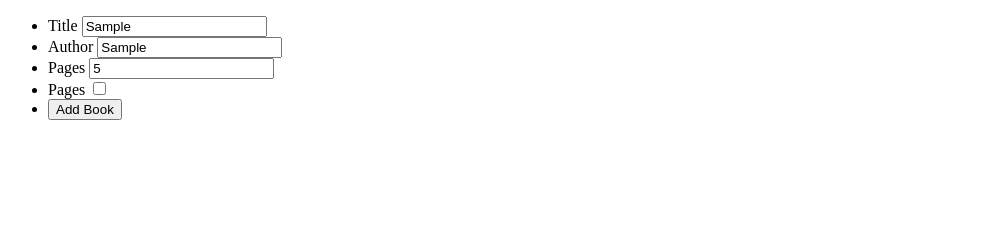
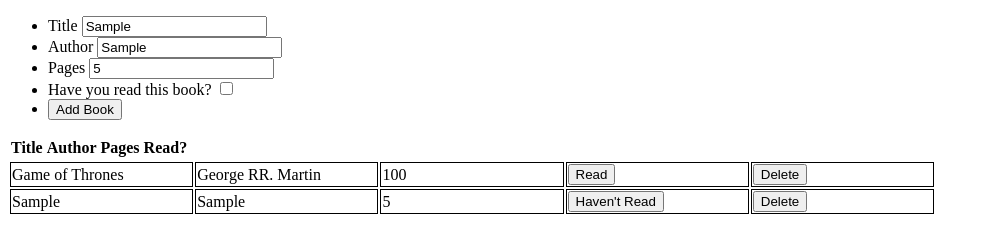
Before and after one commit to minhnguyen9702/library, a plain HTML site: page index.html in a window 1280 px wide. Both pictures are taken after typing "Sample", "Sample", "5" into the empty fields and a click on the button "Add Book". Shown: the whole page, without its empty margins (0-987 px from the left). Drawn offline with Linux system fonts and the light colour scheme.

Commit message:
refactor code regarding isRead

```diff
--- a/index.html
+++ b/index.html
@@ -9,7 +9,7 @@
 </head>
 
 <body>
-    <div id="inputs">
+    <div id="form">
         <ul>
             <li>
                 <label for="title">Title</label>
@@ -24,7 +24,7 @@
                 <input type="number" id="pages" name="pages" placeholder=" ">
             </li>
             <li>
-                <label for="isRead">Pages</label>
+                <label for="isRead">Have you read this book?</label>
                 <input type="checkbox" id="isRead" name="isRead">
             </li>
             <li>
@@ -32,6 +32,16 @@
             </li>
         </ul>
     </div>
+    <table id="bookTableHeader">
+        <tr>
+            <th>Title</th>
+            <th>Author</th>
+            <th>Pages</th>
+            <th>Read?</th>
+        </tr>
+    </table>
+    <table id="bookTableBody">
+    </table>
     <script src="script.js"></script>
 </body>
 
--- a/script.js
+++ b/script.js
@@ -1,10 +1,11 @@
-const myLibrary = [];
+const myLibrary = [new Book("Game of Thrones", "George RR. Martin", "100", true)];
 
-let $titleInput = document.querySelector("#title");
-let $authorInput = document.querySelector("#author");
-let $pagesInput = document.querySelector("#pages");
-let $isRead = document.querySelector("#isRead");
-let addBook = document.querySelector("#addBook");
+const $titleInput = document.querySelector("#title");
+const $authorInput = document.querySelector("#author");
+const $pagesInput = document.querySelector("#pages");
+const $isRead = document.querySelector("#isRead");
+const $addBook = document.querySelector("#addBook");
+const $table = document.querySelector("#bookTableBody")
 
 function Book(title, author, pages, isRead) {
     this.title = title;
@@ -14,11 +15,41 @@ function Book(title, author, pages, isRead) {
 }
 
 function addBookToLibrary() {
-    // do stuff here
     let title = $titleInput.value;
     let author = $authorInput.value;
     let pages = $pagesInput.value;
-    let isRead = getReadValue();
-    let newBook = new Book()
+    let isRead = $isRead.checked;
+    let newBook = new Book(title, author, pages, isRead);
     myLibrary.push(newBook);
+    displayBooks();
 }
+
+function displayReadValue(isRead) {
+    if (isRead == true) {
+        return "Read";
+    } else {
+        return "Haven't Read";
+    }
+}
+
+function clearTable() {
+    $table.innerHTML = ""
+}
+
+function displayBooks() {
+    clearTable();
+    for(let i = 0; i< myLibrary.length; i++) {
+        const htmlBook =`
+        <tr>
+            <td>${myLibrary[i].title}</td>
+            <td>${myLibrary[i].author}</td>
+            <td>${myLibrary[i].pages}</td>
+            <td><button class="statusButton" data-index="${i}">${displayReadValue(myLibrary[i].isRead)}</button></td>
+            <td><button class="deleteButton" data-index="${i}">Delete</button></td>
+        </tr>`;
+        $table.innerHTML += htmlBook;
+    }
+}
+
+$addBook.addEventListener("click", addBookToLibrary);
+displayBooks();
--- a/style.css
+++ b/style.css
@@ -0,0 +1,4 @@
+td {
+    width: 14vw;
+    border: 1px solid;
+}
```
